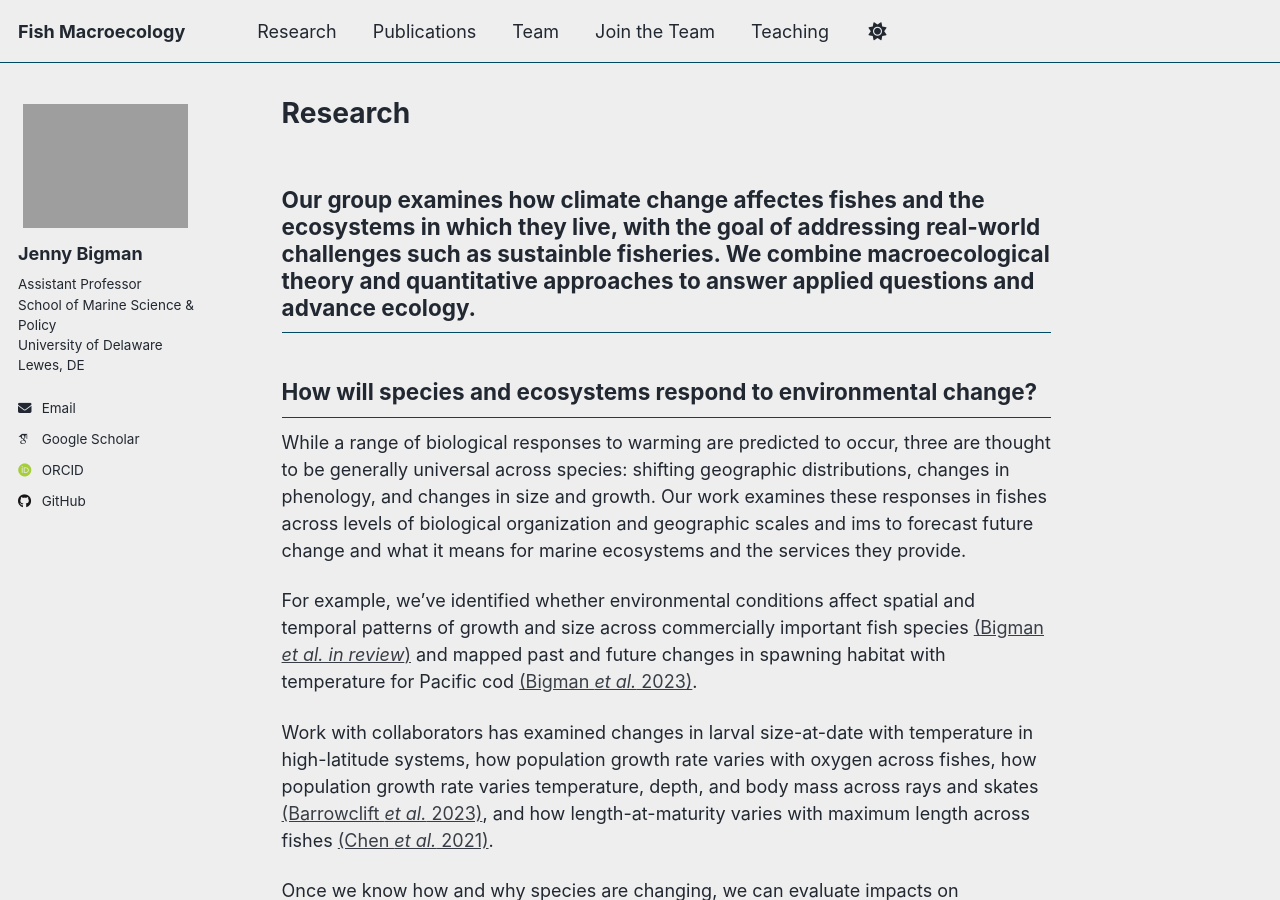
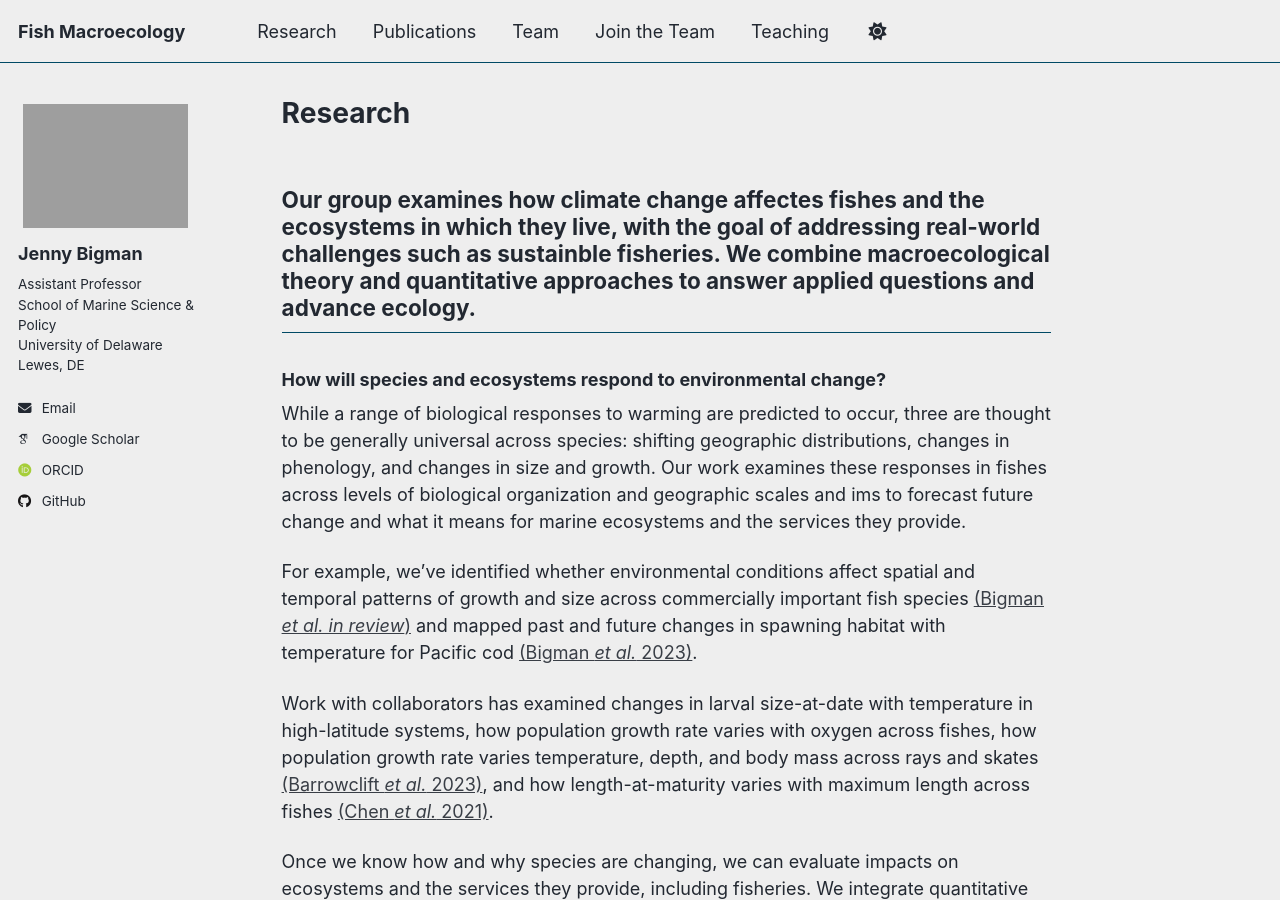
Before and after one commit to jennybigman/jennybigman.github.io, a Jekyll site: the page built from _pages/research.md, in a window 1280 px wide and 900 px high. Built offline with Jekyll 4.4.1, drawn with Linux system fonts in a browser that asks for light colours; some web fonts are replaced; a script that is not in the unit is left out.

```diff
--- a/_pages/research.md
+++ b/_pages/research.md
@@ -7,7 +7,7 @@ author_profile: true
 
 ## Our group examines how climate change affectes fishes and the ecosystems in which they live, with the goal of addressing real-world challenges such as sustainble fisheries. We combine macroecological theory and quantitative approaches to answer applied questions and advance ecology.
 
-## How will species and ecosystems respond to environmental change?
+### How will species and ecosystems respond to environmental change?
 
 While a range of biological responses to warming are predicted to occur, three are thought to be generally universal across  species: shifting geographic distributions, changes in phenology, and changes in size and growth. Our work examines these responses in fishes across levels of biological organization and geographic scales and ims to forecast future change and what it means for marine ecosystems and the services they provide.
 
```
